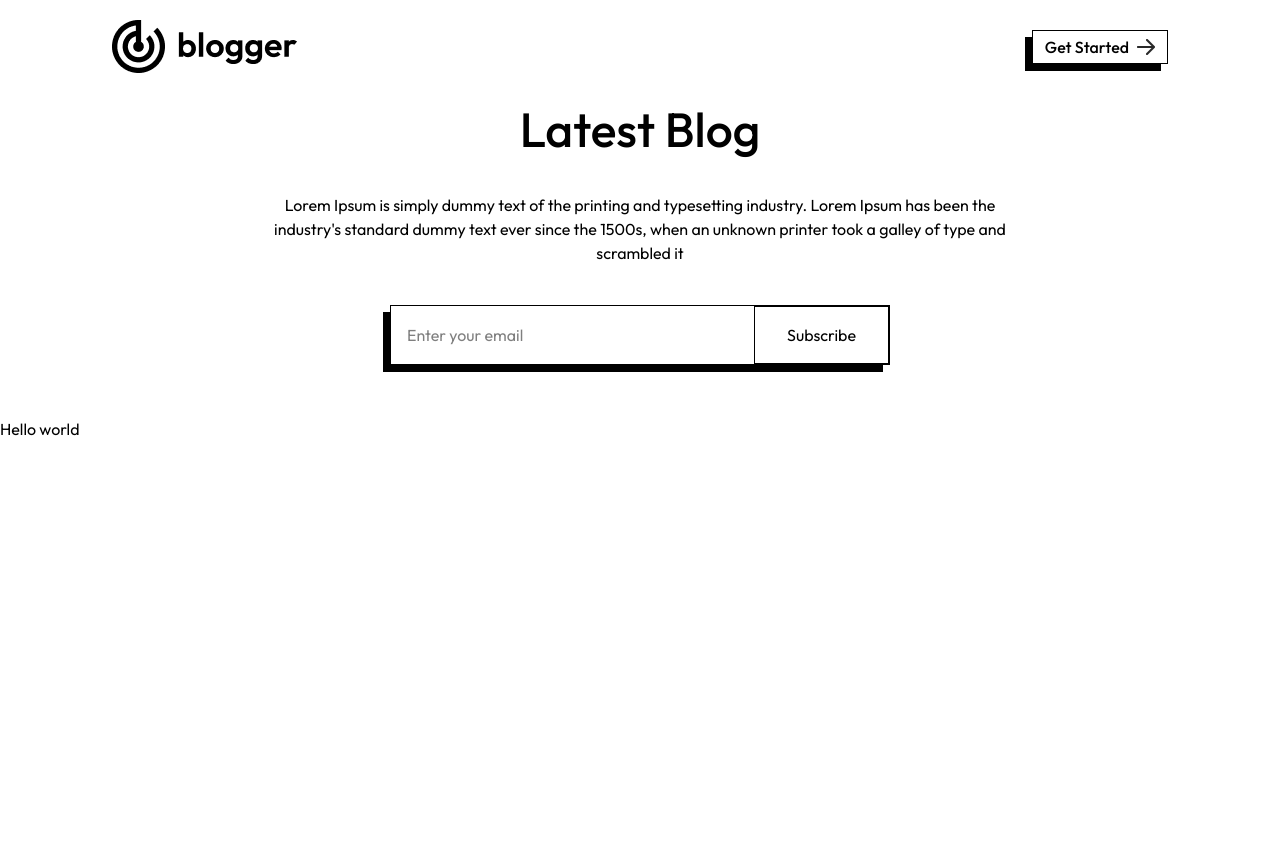
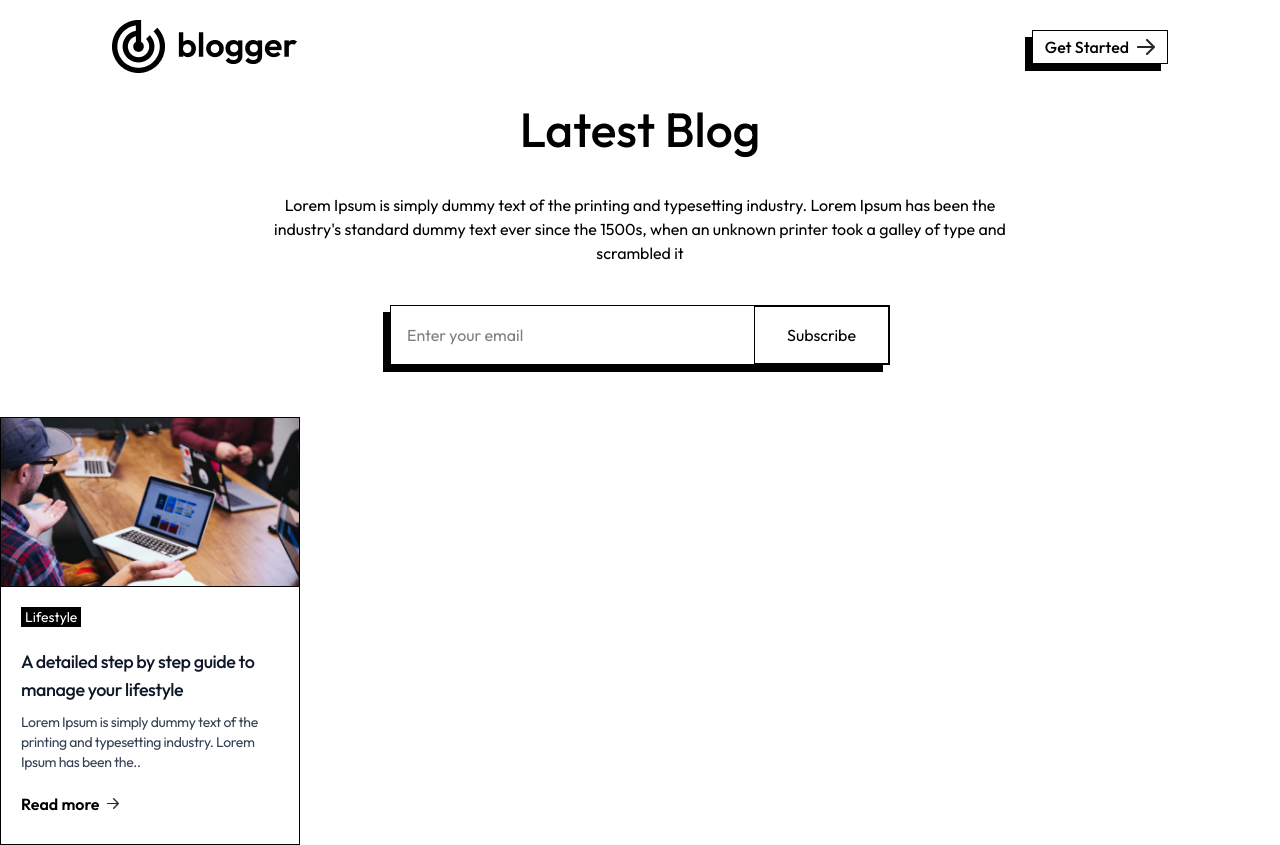
Before and after one commit to abd041/Blog-App, a Next.js app: page / in a window 1280 px wide. Before the commit the page ends 800 px from the top, so only its background shows below. Built offline with nearby package versions, Linux system fonts and the light colour scheme.

Commit message:
blog item component completed

```diff
--- /dev/null
+++ b/components/BlogItem.jsx
@@ -0,0 +1,21 @@
+import Image from 'next/image'
+import React from 'react'
+import { assets, blog_data } from '../assets/assets'
+
+const BlogItem = () => {
+  return (
+    <div className='max-w-[330px] sm:max-w-[300px] bg-white border border-black hover:shadow-[-7px_7px_0px_#000000]'>
+      <Image src={blog_data[0].image} alt='blog card image' width={400} height={400} className='border-b border-black'/>
+      <p className='ml-5 mt-5 px-1 inline-block bg-black text-white text-sm'>{blog_data[0].category}</p>
+     <div className='p-5'>
+        <h5 className='mb-2 text-lg font-medium tracking-tight text-gray-900'>{blog_data[0].title}</h5>
+        <p className='mb-3 text-sm tracking-tight text-gray-700'>{blog_data[0].description}</p>
+        <div className='inline-flex items-center py-2 font-semibold text-center'>
+            Read more <Image src={assets.arrow} alt='...' width={12} className='ml-2'/>
+        </div>
+     </div>
+    </div>
+  )
+}
+
+export default BlogItem
--- a/src/app/page.tsx
+++ b/src/app/page.tsx
@@ -1,11 +1,12 @@
+"use client"
 import Header from "../../components/Header"
+import BlogItem from "../../components/BlogItem"
 
 export default function Home() {
   return (
    <>
    <Header/>
-   <h4>Hello world</h4>
-
+   <BlogItem/>
    </>
   );
 }
```
